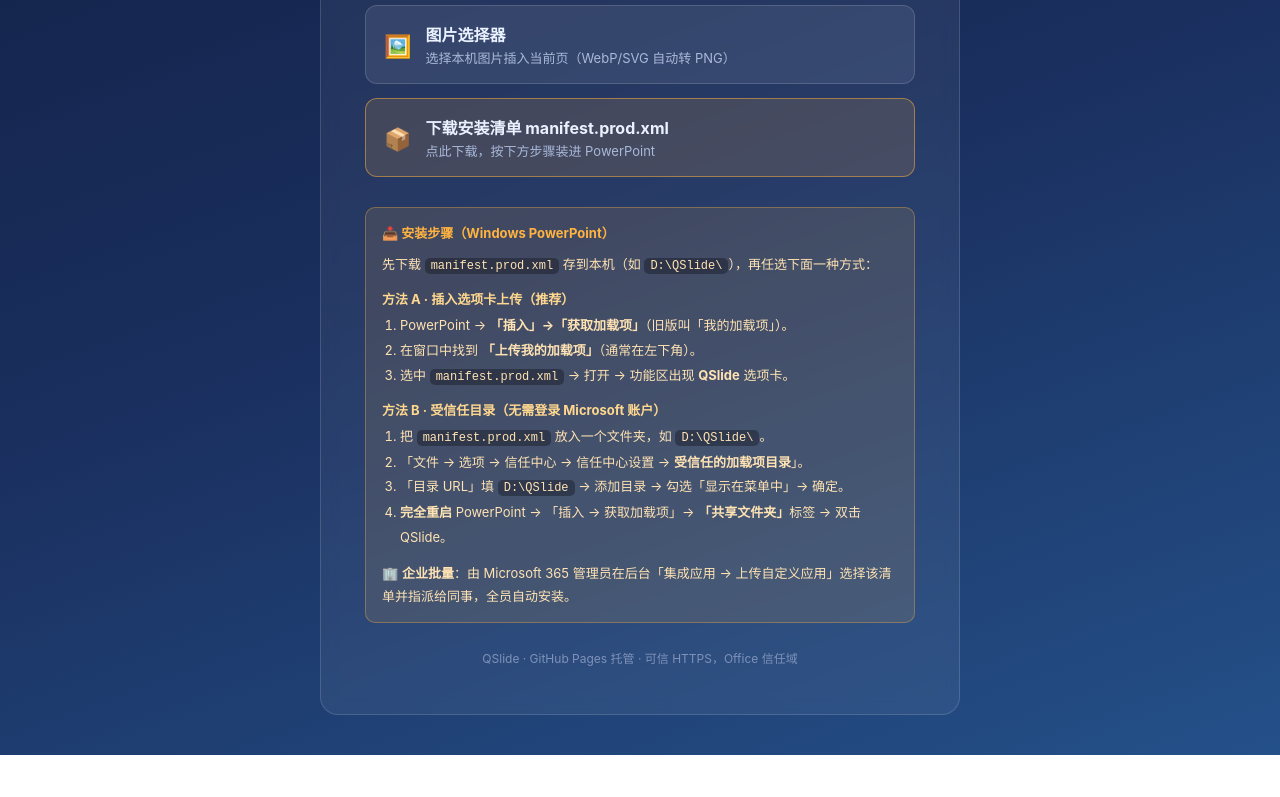
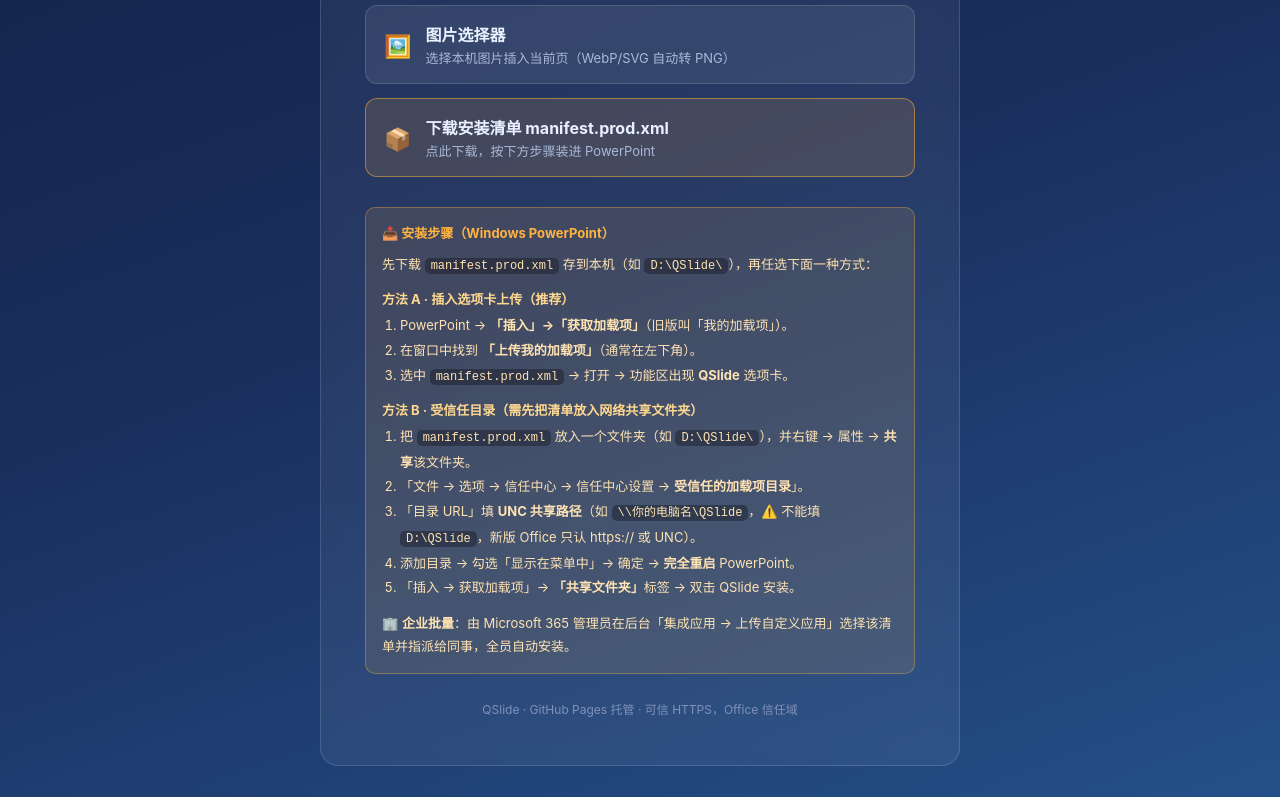
Before and after one commit to Daheng008/qslide, a website: page src/public/index.html in a window 1280 px wide. Shown: the part 497-1294 px from the top of the page. Before the commit the page ends 1252 px from the top, so only its background shows below. Drawn offline with Linux system fonts and the light colour scheme.

Commit message:
fix: 安装指南方法 B 改为 UNC 网络共享（新版 Office 目录仅接受 https/UNC）

```diff
--- a/src/public/index.html
+++ b/src/public/index.html
@@ -79,12 +79,13 @@
         <li>在窗口中找到 <b>「上传我的加载项」</b>（通常在左下角）。</li>
         <li>选中 <code>manifest.prod.xml</code> → 打开 → 功能区出现 <b>QSlide</b> 选项卡。</li>
       </ol>
-      <p style="margin:10px 0 2px; line-height:1.8;"><b style="color:#ffd88f">方法 B · 受信任目录（无需登录 Microsoft 账户）</b></p>
+      <p style="margin:10px 0 2px; line-height:1.8;"><b style="color:#ffd88f">方法 B · 受信任目录（需先把清单放入网络共享文件夹）</b></p>
       <ol style="margin:0 0 0 18px; line-height:1.9; color:#ffe3b3;">
-        <li>把 <code>manifest.prod.xml</code> 放入一个文件夹，如 <code>D:\QSlide\</code>。</li>
+        <li>把 <code>manifest.prod.xml</code> 放入一个文件夹（如 <code>D:\QSlide\</code>），并右键 → 属性 → <b>共享</b>该文件夹。</li>
         <li>「文件 → 选项 → 信任中心 → 信任中心设置 → <b>受信任的加载项目录</b>」。</li>
-        <li>「目录 URL」填 <code>D:\QSlide</code> → 添加目录 → 勾选「显示在菜单中」→ 确定。</li>
-        <li><b>完全重启</b> PowerPoint → 「插入 → 获取加载项」→ <b>「共享文件夹」</b>标签 → 双击 QSlide。</li>
+        <li>「目录 URL」填 <b>UNC 共享路径</b>（如 <code>\\你的电脑名\QSlide</code>，⚠️ 不能填 <code>D:\QSlide</code>，新版 Office 只认 https:// 或 UNC）。</li>
+        <li>添加目录 → 勾选「显示在菜单中」→ 确定 → <b>完全重启</b> PowerPoint。</li>
+        <li>「插入 → 获取加载项」→ <b>「共享文件夹」</b>标签 → 双击 QSlide 安装。</li>
       </ol>
       <p style="margin-top:12px; line-height:1.8; color:#ffe3b3;">
       🏢 <b>企业批量</b>：由 Microsoft 365 管理员在后台「集成应用 → 上传自定义应用」选择该清单并指派给同事，全员自动安装。
```
